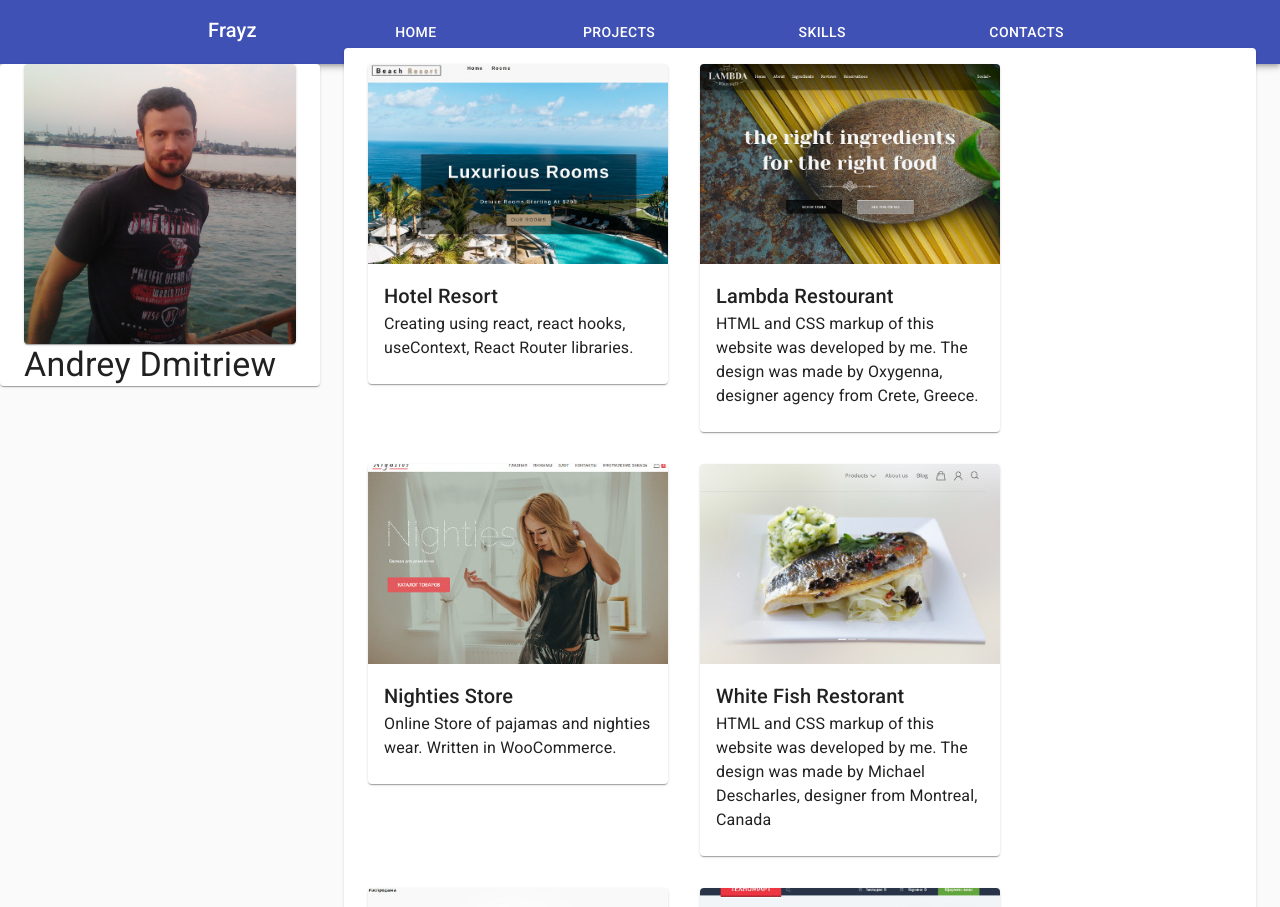
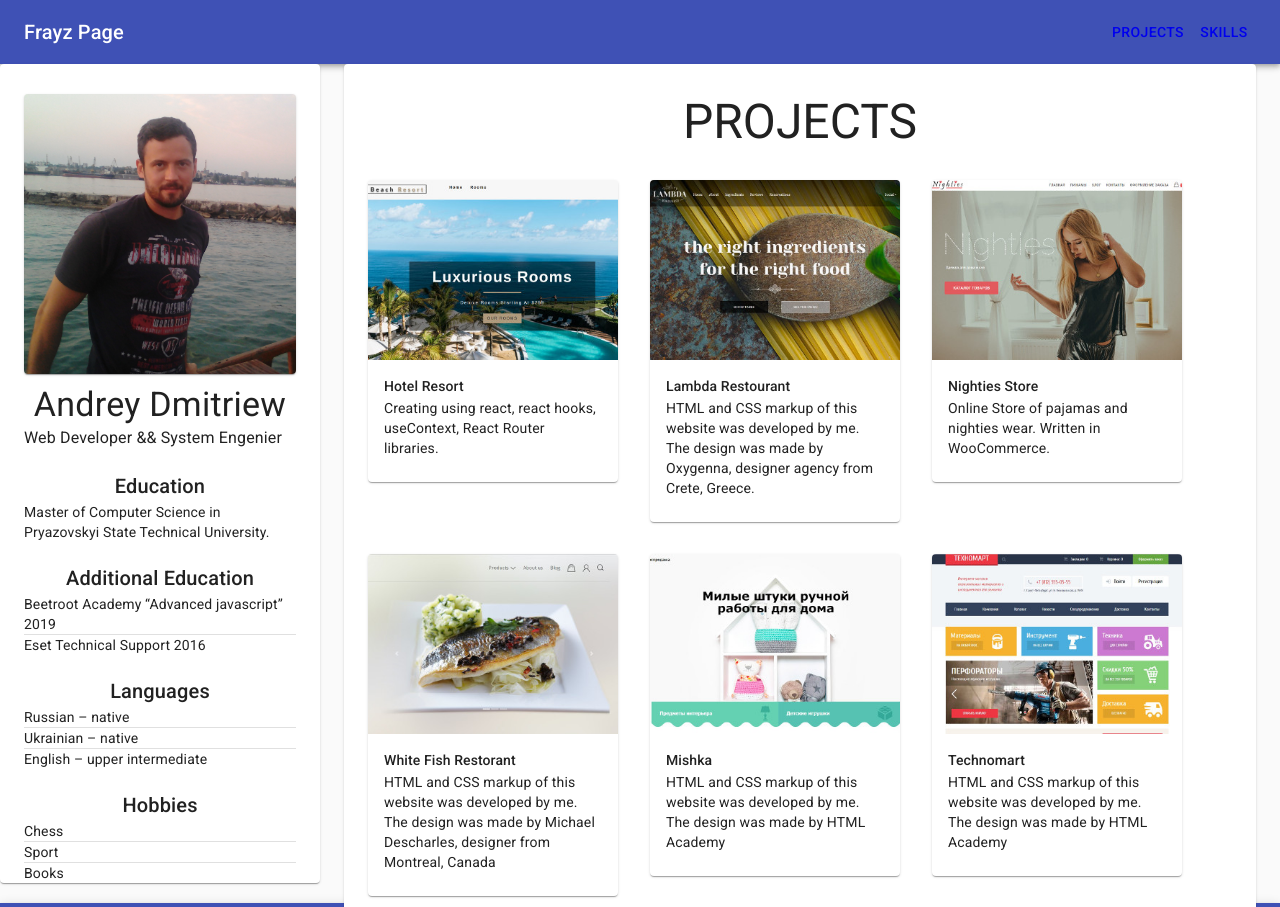
Before and after one commit to Frayz17/website-portfolio, a React (Create React App) app: page / in a window 1280 px wide. Shown: the top 907 px of the page. Built offline with nearby package versions, Linux system fonts and the light colour scheme.

Commit message:
implementing react router

```diff
--- a/package.json
+++ b/package.json
@@ -4,11 +4,13 @@
   "private": true,
   "dependencies": {
     "@material-ui/core": "^4.8.1",
+    "@material-ui/icons": "^4.5.1",
     "@testing-library/jest-dom": "^4.2.4",
     "@testing-library/react": "^9.4.0",
     "@testing-library/user-event": "^7.2.1",
     "react": "^16.12.0",
     "react-dom": "^16.12.0",
+    "react-router-dom": "^5.1.2",
     "react-scripts": "3.3.0",
     "styled-components": "^4.4.1",
     "typeface-roboto": "0.0.75"
--- a/src/App.js
+++ b/src/App.js
@@ -1,9 +1,12 @@
 import React from 'react';
+import { Switch, Route } from 'react-router-dom';
+
 import Grid from '@material-ui/core/Grid';
 import Navigation from 'components/Navigation';
 import CssBaseline from '@material-ui/core/CssBaseline';
 import SidePanel from 'components/SidePanel';
 import ProjectsPanel from 'components/ProjectsPanel';
+import Footer from 'components/Footer';
 import { makeStyles } from '@material-ui/core/styles';
 
 const useStyles = makeStyles({
@@ -17,15 +20,23 @@ export default function App() {
   return (
     <>
       <CssBaseline />
-      <Navigation className={classes.navigation} />
+      <Navigation />
       <Grid container>
         <Grid item sm={3}>
           <SidePanel />
         </Grid>
         <Grid item sm={9}>
-          <ProjectsPanel />
+          <Switch>
+            <Route exact path="/">
+              <ProjectsPanel />
+            </Route>
+            <Route path="/skills">
+              <div>hi</div>
+            </Route>
+          </Switch>
         </Grid>
       </Grid>
+      <Footer />
     </>
   );
 }
--- /dev/null
+++ b/src/components/Footer/Footer.js
@@ -0,0 +1,62 @@
+import React from 'react';
+import AppBar from '@material-ui/core/AppBar';
+import Toolbar from '@material-ui/core/Toolbar';
+import GitHubIcon from '@material-ui/icons/GitHub';
+import InstagramIcon from '@material-ui/icons/Instagram';
+import IconButton from '@material-ui/core/IconButton';
+import MailIcon from '@material-ui/icons/Mail';
+import Link from '@material-ui/core/Link';
+import { makeStyles } from '@material-ui/core/styles';
+
+const useStyles = makeStyles((theme) => ({
+  iconButton: {
+    fontSize: 28,
+    color: 'white'
+  },
+  link: {
+    color: 'white'
+  },
+  toolbar: {
+    justifyContent: 'center'
+  }
+}));
+
+export default function Navigation() {
+  const classes = useStyles();
+
+  return (
+    <AppBar position="static">
+      <Toolbar className={classes.toolbar}>
+        <Link
+          className={classes.link}
+          href="https://www.instagram.com/_andrey.dmitriev"
+          variant="body2"
+        >
+          <IconButton>
+            <InstagramIcon className={classes.iconButton} />
+          </IconButton>
+        </Link>
+
+        <Link
+          className={classes.link}
+          href="https://github.com/Frayz17"
+          variant="body2"
+        >
+          <IconButton>
+            <GitHubIcon className={classes.iconButton} />
+          </IconButton>
+        </Link>
+
+        <Link
+          className={classes.link}
+          href="mailto:andrydmit@gmail.com"
+          variant="body2"
+        >
+          <IconButton>
+            <MailIcon className={classes.iconButton} />
+          </IconButton>
+        </Link>
+      </Toolbar>
+    </AppBar>
+  );
+}
--- /dev/null
+++ b/src/components/Footer/index.js
@@ -0,0 +1,3 @@
+import Footer from './Footer';
+
+export default Footer;
--- /dev/null
+++ b/src/components/Navigation/Navigation.js
@@ -0,0 +1,37 @@
+import React from 'react';
+import { Link } from 'react-router-dom';
+import AppBar from '@material-ui/core/AppBar';
+import Toolbar from '@material-ui/core/Toolbar';
+import Button from '@material-ui/core/Button';
+import Typography from '@material-ui/core/Typography';
+import { makeStyles } from '@material-ui/core/styles';
+
+const useStyles = makeStyles((theme) => ({
+  menuButton: {
+    marginRight: theme.spacing(2)
+  },
+  title: {
+    flexGrow: 1
+  }
+}));
+
+export default function Navigation() {
+  const classes = useStyles();
+
+  return (
+    <AppBar position="static">
+      <Toolbar>
+        <Typography variant="h6" className={classes.title}>
+          Frayz Page
+        </Typography>
+
+        <Link to="/">
+          <Button color="inherit">Projects</Button>
+        </Link>
+        <Link to="/skills">
+          <Button color="inherit">Skills</Button>
+        </Link>
+      </Toolbar>
+    </AppBar>
+  );
+}
--- a/src/components/Navigation/Navigation.jsx
+++ /dev/null
@@ -1,25 +0,0 @@
-import React from 'react';
-import AppBar from '@material-ui/core/AppBar';
-import Toolbar from '@material-ui/core/Toolbar';
-import Button from '@material-ui/core/Button';
-import Typography from '@material-ui/core/Typography';
-import Grid from '@material-ui/core/Grid';
-import Container from '@material-ui/core/Container';
-
-export default function Navigation() {
-  return (
-    <AppBar position='static'>
-      <Container maxWidth='md'>
-        <Toolbar>
-          <Grid container item sm={12} xs={1} justify='space-between'>
-            <Typography variant='h6'>Frayz</Typography>
-            <Button color='inherit'>Home</Button>
-            <Button color='inherit'>Projects</Button>
-            <Button color='inherit'>Skills</Button>
-            <Button color='inherit'>Contacts</Button>
-          </Grid>
-        </Toolbar>
-      </Container>
-    </AppBar>
-  );
-}
--- a/src/components/Navigation/index.js
+++ b/src/components/Navigation/index.js
@@ -1,3 +1,3 @@
-import Navigation from './Navigation.jsx';
+import Navigation from './Navigation';
 
-export default Navigation
+export default Navigation;
--- a/src/components/Project/Project.js
+++ b/src/components/Project/Project.js
@@ -6,13 +6,14 @@ import CardContent from '@material-ui/core/CardContent';
 import Typography from '@material-ui/core/Typography';
 import Link from '@material-ui/core/Link';
 import Grid from '@material-ui/core/Grid';
+import { spacing } from '@material-ui/system';
 
 const useStyles = makeStyles({
   card: {
-    width: 300
+    width: 250
   },
   cardMedia: {
-    height: 200
+    height: 180
     // backgroundSize: 'contain'
   },
   link: {
@@ -31,8 +32,8 @@ export default function Project({ imgSrc, title, description, href }) {
         <Card className={classes.card}>
           <CardMedia className={classes.cardMedia} image={imgSrc} />
           <CardContent>
-            <Typography variant='h6'>{title}</Typography>
-            <Typography variant='body1'>{description}</Typography>
+            <Typography variant="subtitle2">{title}</Typography>
+            <Typography variant="body2">{description}</Typography>
           </CardContent>
         </Card>
       </Link>
--- a/src/components/ProjectsPanel/ProjectsPanel.js
+++ b/src/components/ProjectsPanel/ProjectsPanel.js
@@ -3,70 +3,37 @@ import Container from '@material-ui/core/Container';
 import Paper from '@material-ui/core/Paper';
 import Project from 'components/Project';
 import Grid from '@material-ui/core/Grid';
+import Typography from '@material-ui/core/Typography';
+import { makeStyles } from '@material-ui/core/styles';
+import data from './data';
 
-import hotelResort from 'static/images/projects/hotel_resort_250.jpg';
-import lambdaRestaurant from 'static/images/projects/lambda_restaurant_250.jpg';
-import mishka from 'static/images/projects/mishka_250.jpg';
-import nightiesStore from 'static/images/projects/nighties_store_250.jpg';
-import restourantWhiteFish from 'static/images/projects/restourant_whiteFish_250.jpg';
-import technomart from 'static/images/projects/technomart_250.jpg';
+const useStyles = makeStyles({
+  paper: {
+    paddingTop: 30
+  },
+  title: {
+    textTransform: 'uppercase',
+    marginBottom: 30
+  }
+});
 
 export default function ProjectsPanel() {
-  const [projects] = React.useState([
-    {
-      id: 1,
-      title: 'Hotel Resort',
-      description:
-        'Creating using react, react hooks, useContext, React Router libraries.',
-      imgSrc: hotelResort,
-      href: 'https://frayz17.github.io/hotel-resort/'
-    },
-    {
-      id: 2,
-      title: 'Lambda Restourant',
-      description:
-        'HTML and CSS markup of this website was developed by me. The design was made by Oxygenna, designer agency from Crete, Greece.',
-      imgSrc: lambdaRestaurant,
-      href: 'https://frayz17.github.io/lambdaRestaurant/index.html'
-    },
-    {
-      id: 3,
-      title: 'Nighties Store',
-      description:
-        'Online Store of pajamas and nighties wear. Written in WooCommerce.',
-      imgSrc: nightiesStore,
-      href: 'https://nighties.com.ua/'
-    },
-    {
-      id: 4,
-      title: 'White Fish Restorant',
-      description:
-        'HTML and CSS markup of this website was developed by me. The design was made by Michael Descharles, designer from Montreal, Canada',
-      imgSrc: restourantWhiteFish,
-      href: 'https://frayz17.github.io/Restaurant-White-Fish/'
-    },
-    {
-      id: 5,
-      title: 'Mishka',
-      description:
-        'HTML and CSS markup of this website was developed by me. The design was made by HTML Academy',
-      imgSrc: mishka,
-      href: 'https://frayz17.github.io/Mishka-magazine-htmlAcademy/'
-    },
-    {
-      id: 6,
-      title: 'Technomart',
-      description:
-        'HTML and CSS markup of this website was developed by me. The design was made by HTML Academy',
-      imgSrc: technomart,
-      href: 'https://frayz17.github.io/Technomart-magazine-htmlAcademy/'
-    }
-  ]);
+  const [projects] = React.useState(data);
+
+  const classes = useStyles();
 
   return (
     <Container>
-      <Paper>
+      <Paper className={classes.paper}>
         <Container>
+          <Typography
+            className={classes.title}
+            variant="h3"
+            gutterBottom
+            align="center"
+          >
+            Projects
+          </Typography>
           <Grid container spacing={4}>
             {projects.map((item) => {
               return (
--- /dev/null
+++ b/src/components/ProjectsPanel/data.js
@@ -0,0 +1,59 @@
+import hotelResort from 'static/images/projects/hotel_resort_250.jpg';
+import lambdaRestaurant from 'static/images/projects/lambda_restaurant_250.jpg';
+import mishka from 'static/images/projects/mishka_250.jpg';
+import nightiesStore from 'static/images/projects/nighties_store_250.jpg';
+import restourantWhiteFish from 'static/images/projects/restourant_whiteFish_250.jpg';
+import technomart from 'static/images/projects/technomart_250.jpg';
+
+const data = [
+  {
+    id: 1,
+    title: 'Hotel Resort',
+    description:
+      'Creating using react, react hooks, useContext, React Router libraries.',
+    imgSrc: hotelResort,
+    href: 'https://frayz17.github.io/hotel-resort/'
+  },
+  {
+    id: 2,
+    title: 'Lambda Restourant',
+    description:
+      'HTML and CSS markup of this website was developed by me. The design was made by Oxygenna, designer agency from Crete, Greece.',
+    imgSrc: lambdaRestaurant,
+    href: 'https://frayz17.github.io/lambdaRestaurant/index.html'
+  },
+  {
+    id: 3,
+    title: 'Nighties Store',
+    description:
+      'Online Store of pajamas and nighties wear. Written in WooCommerce.',
+    imgSrc: nightiesStore,
+    href: 'https://nighties.com.ua/'
+  },
+  {
+    id: 4,
+    title: 'White Fish Restorant',
+    description:
+      'HTML and CSS markup of this website was developed by me. The design was made by Michael Descharles, designer from Montreal, Canada',
+    imgSrc: restourantWhiteFish,
+    href: 'https://frayz17.github.io/Restaurant-White-Fish/'
+  },
+  {
+    id: 5,
+    title: 'Mishka',
+    description:
+      'HTML and CSS markup of this website was developed by me. The design was made by HTML Academy',
+    imgSrc: mishka,
+    href: 'https://frayz17.github.io/Mishka-magazine-htmlAcademy/'
+  },
+  {
+    id: 6,
+    title: 'Technomart',
+    description:
+      'HTML and CSS markup of this website was developed by me. The design was made by HTML Academy',
+    imgSrc: technomart,
+    href: 'https://frayz17.github.io/Technomart-magazine-htmlAcademy/'
+  }
+];
+
+export default data;
--- a/src/components/SidePanel/SidePanel.js
+++ b/src/components/SidePanel/SidePanel.js
@@ -4,29 +4,92 @@ import Container from '@material-ui/core/Container';
 import Typography from '@material-ui/core/Typography';
 import Card from '@material-ui/core/Card';
 import CardMedia from '@material-ui/core/CardMedia';
+import Box from '@material-ui/core/Box';
+import Divider from '@material-ui/core/Divider';
 import { makeStyles } from '@material-ui/core/styles';
 import MyPhoto from 'static/images/forPortfolio.jpg';
 
 const useStyles = makeStyles({
-  Card: {
-    width: 250
+  card: {
+    marginBottom: 10
   },
-  CardMedia: {
-    maxWidth: 280,
-    height: 280,
-    margin: '0 auto'
+  cardMedia: {
+    height: 280
+  },
+  paper: {
+    paddingTop: 30
+  },
+  title: {
+    textAlign: 'center'
+  },
+  blockInfo: {
+    marginBottom: 20
   }
 });
 
 export default () => {
   const classes = useStyles();
+
   return (
-    <Paper>
+    <Paper className={classes.paper}>
       <Container>
-        <Card>
-          <CardMedia className={classes.CardMedia} image={MyPhoto} />
+        <Card className={classes.card}>
+          <CardMedia className={classes.cardMedia} image={MyPhoto} />
         </Card>
-        <Typography variant={'h4'}>Andrey Dmitriew</Typography>
+
+        <Box className={classes.blockInfo}>
+          <Box className={classes.title}>
+            <Typography variant={'h4'}>Andrey Dmitriew</Typography>
+          </Box>
+          <Typography variant={'body1'}>
+            Web Developer && System Engenier
+          </Typography>
+        </Box>
+
+        <Box className={classes.blockInfo}>
+          <Box className={classes.title}>
+            <Typography variant={'h6'}>Education</Typography>
+          </Box>
+          <Typography variant={'body2'}>
+            Master of Computer Science in Pryazovskyi State Technical
+            University.
+          </Typography>
+        </Box>
+
+        <Box className={classes.blockInfo}>
+          <Box className={classes.title}>
+            <Typography variant={'h6'}>Additional Education</Typography>
+          </Box>
+          <Typography variant={'body2'}>
+            Beetroot Academy “Advanced javascript” 2019
+          </Typography>
+          <Divider />
+          <Typography variant={'body2'}>Eset Technical Support 2016</Typography>
+        </Box>
+
+        <Box className={classes.blockInfo}>
+          <Box className={classes.title}>
+            <Typography variant={'h6'}>Languages</Typography>
+          </Box>
+          <Typography variant={'body2'}>Russian – native</Typography>
+          <Divider />
+          <Typography variant={'body2'}>Ukrainian – native</Typography>
+          <Divider />
+          <Typography variant={'body2'}>
+            English – upper intermediate
+          </Typography>
+        </Box>
+
+        <Box className={classes.blockInfo}>
+          <Box className={classes.title}>
+            <Typography variant={'h6'}>Hobbies</Typography>
+          </Box>
+          <Typography variant={'body2'}>Chess</Typography>
+          <Divider />
+          <Typography variant={'body2'}>Sport</Typography>
+          <Divider />
+          <Typography variant={'body2'}>Books</Typography>
+        </Box>
       </Container>
     </Paper>
   );
--- a/src/index.js
+++ b/src/index.js
@@ -1,6 +1,13 @@
 import React from 'react';
 import ReactDOM from 'react-dom';
+import { BrowserRouter as Router } from 'react-router-dom';
+
 import App from './App';
 import 'typeface-roboto';
 
-ReactDOM.render(<App />, document.getElementById('root'));
+ReactDOM.render(
+  <Router>
+    <App />
+  </Router>,
+  document.getElementById('root')
+);
```
Also changed, not shown: 1 other file (tests, documents, lock files or other folders).
